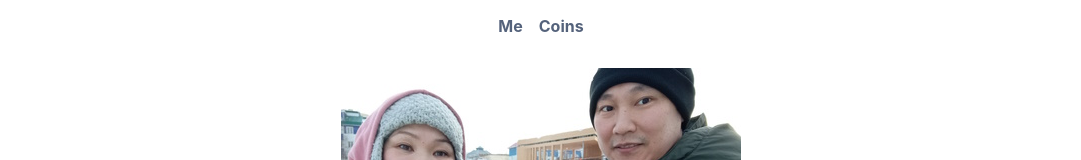
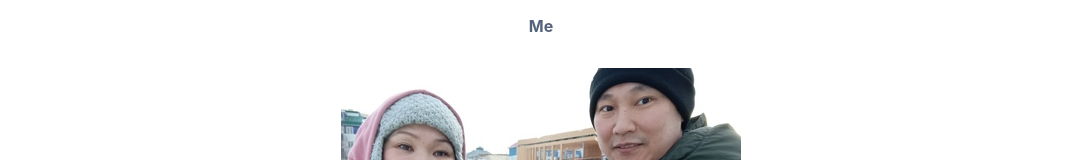
Before and after one commit to CorbenYkt/oldresume, a React (Create React App) app: page / in a window 1280 px wide. Shown: the top 160 px of the page, without its empty margins (99-1180 px from the left). Built offline with nearby package versions, Linux system fonts and the light colour scheme.

Commit message:
readme changes

```diff
--- a/src/App.jsx
+++ b/src/App.jsx
@@ -80,7 +80,7 @@ function App() {
               <Routes>
                 <Route index path="/" element={<Home />} />
                 <Route exact path="/meteo" element={<Meteo />} />
-                <Route exact path="/coins" element={<Coins coins={coins} currencies={currencies} />} />
+                {/* <Route exact path="/coins" element={<Coins coins={coins} currencies={currencies} />} /> */}
                 {/* <Route exact path="/homeworks" element={<Homeworks />} /> */}
                 {/* <Route exact path="/chatpage" element={<ChatPage />} /> */}
               </Routes>
--- a/src/navbar.js
+++ b/src/navbar.js
@@ -5,7 +5,7 @@ const navbar = () => {
         <Box display={'flex'} justifyContent={'center'} columnGap={'1em'} fontSize={'1rem'} paddingTop={2} paddingBottom={2} >
             <Link to="/">Me</Link>
             {/* <Link to="/meteo">Meteo</Link> */}
-            <Link to="/coins">Coins</Link>
+            {/* <Link to="/coins">Coins</Link> */}
             {/* <Link to="/homeworks">Homeworks</Link>
             <Link to="/ChatPage">ChatGPT</Link> */}
         </Box >
```
Also changed, not shown: 1 other file (tests, documents, lock files or other folders).
